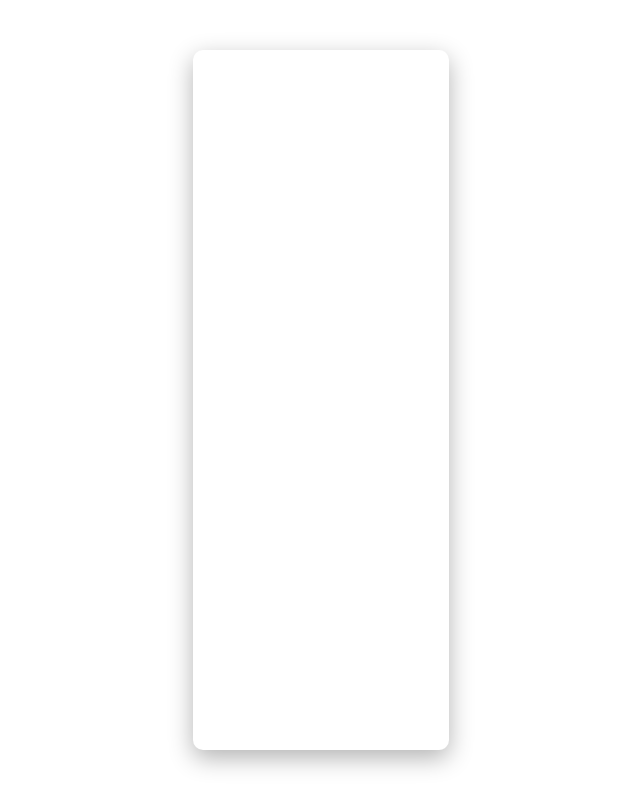
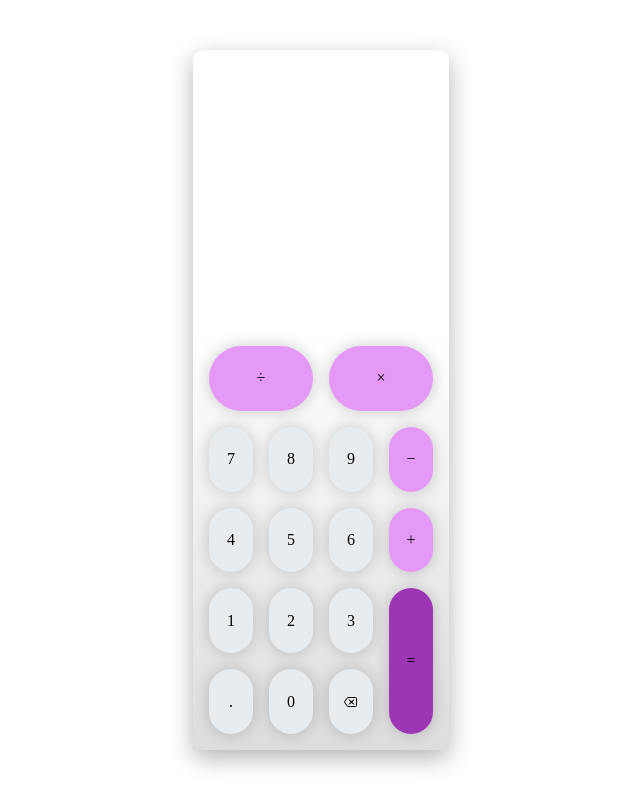
Before and after one commit to sadeghghasemnejadd/calculator, a plain HTML site: page index.html in a window 1280 px wide. Shown: the whole page, without its empty margins (319-959 px from the left). Drawn offline with nearby package versions, Linux system fonts and the light colour scheme.

Commit message:
finish numbers

```diff
--- a/assets/sass/main.scss
+++ b/assets/sass/main.scss
@@ -1,3 +1,8 @@
+:root {
+  --color-primary: #9c36b5;
+  --color-primary-light: #e599f7;
+  --color-gray: #e9ecef;
+}
 * {
   padding: 0;
   margin: 0;
@@ -20,3 +25,102 @@ body {
   box-shadow: 0 0.8rem 2.4rem rgba(0, 0, 0, 0.3);
   background-color: #fff;
 }
+.screen {
+  height: 40%;
+}
+.numbers {
+  height: 60%;
+  background-image: linear-gradient(to bottom, #fff, #ddd);
+  padding: 1.6rem;
+  display: grid;
+  grid-template-columns: repeat(4, 1fr);
+  grid-template-rows: repeat(5, 1fr);
+  gap: 1.6rem;
+  & span {
+    border-radius: 10rem;
+    display: flex;
+    justify-content: center;
+    align-items: center;
+    background-color: var(--color-gray);
+    box-shadow: 0 0 1.6rem rgba(0, 0, 0, 0.2);
+    cursor: pointer;
+    transition: all 0.5s;
+    &:hover {
+      transform: translateY(-0.3rem);
+    }
+    &:active {
+      background-color: darken(#e9ecef, 20);
+    }
+  }
+  &__dot {
+    grid-column: 1/2;
+    grid-row: 5/-1;
+  }
+  &__0 {
+    grid-column: 2/3;
+    grid-row: 5/-1;
+  }
+  &__back {
+    grid-column: 3/4;
+    grid-row: 5/-1;
+  }
+  &__equal {
+    grid-column: 4/-1;
+    grid-row: 4/-1;
+    background-color: var(--color-primary) !important;
+  }
+  &__1 {
+    grid-column: 1/2;
+    grid-row: 4 / span 1;
+  }
+  &__2 {
+    grid-column: 2/3;
+    grid-row: 4 / span 1;
+  }
+  &__3 {
+    grid-column: 3/4;
+    grid-row: 4 / span 1;
+  }
+  &__4 {
+    grid-column: 1/2;
+    grid-row: 3 / span 1;
+  }
+  &__5 {
+    grid-column: 2/3;
+    grid-row: 3 / span 1;
+  }
+  &__6 {
+    grid-column: 3/4;
+    grid-row: 3 / span 1;
+  }
+  &__plus {
+    grid-column: 4/-1;
+    grid-row: 3 / span 1;
+    background-color: var(--color-primary-light) !important;
+  }
+  &__7 {
+    grid-column: 1/2;
+    grid-row: 2 / span 1;
+  }
+  &__8 {
+    grid-column: 2/3;
+    grid-row: 2 / span 1;
+  }
+  &__9 {
+    grid-column: 3/4;
+    grid-row: 2 / span 1;
+  }
+  &__minus {
+    grid-column: 4/5;
+    grid-row: 2 / span 1;
+    background-color: var(--color-primary-light) !important;
+  }
+  &__division {
+    grid-column: 1/3;
+    background-color: var(--color-primary-light) !important;
+  }
+  &__multiply {
+    grid-column: 3/-1;
+    background-color: var(--color-primary-light) !important;
+  }
+}
--- a/index.html
+++ b/index.html
@@ -8,6 +8,37 @@
     <title>sadegh-calculator</title>
   </head>
   <body>
-    <main class="main"></main>
+    <main class="main">
+      <section class="screen"></section>
+      <section class="numbers">
+        <span class="numbers__dot">.</span>
+        <span class="numbers__0">0</span>
+        <span class="numbers__back"
+          ><ion-icon name="backspace-outline"></ion-icon
+        ></span>
+        <span class="numbers__equal">=</span>
+        <span class="numbers__1">1</span>
+        <span class="numbers__2">2</span>
+        <span class="numbers__3">3</span>
+        <span class="numbers__4">4</span>
+        <span class="numbers__5">5</span>
+        <span class="numbers__6">6</span>
+        <span class="numbers__plus">+</span>
+        <span class="numbers__7">7</span>
+        <span class="numbers__8">8</span>
+        <span class="numbers__9">9</span>
+        <span class="numbers__minus">−</span>
+        <span class="numbers__division">÷</span>
+        <span class="numbers__multiply">×</span>
+      </section>
+    </main>
+    <script
+      type="module"
+      src="https://unpkg.com/ionicons@5.5.2/dist/ionicons/ionicons.esm.js"
+    ></script>
+    <script
+      nomodule
+      src="https://unpkg.com/ionicons@5.5.2/dist/ionicons/ionicons.js"
+    ></script>
   </body>
 </html>
```
Also changed, not shown: assets/css/main.css, 1 other file.
